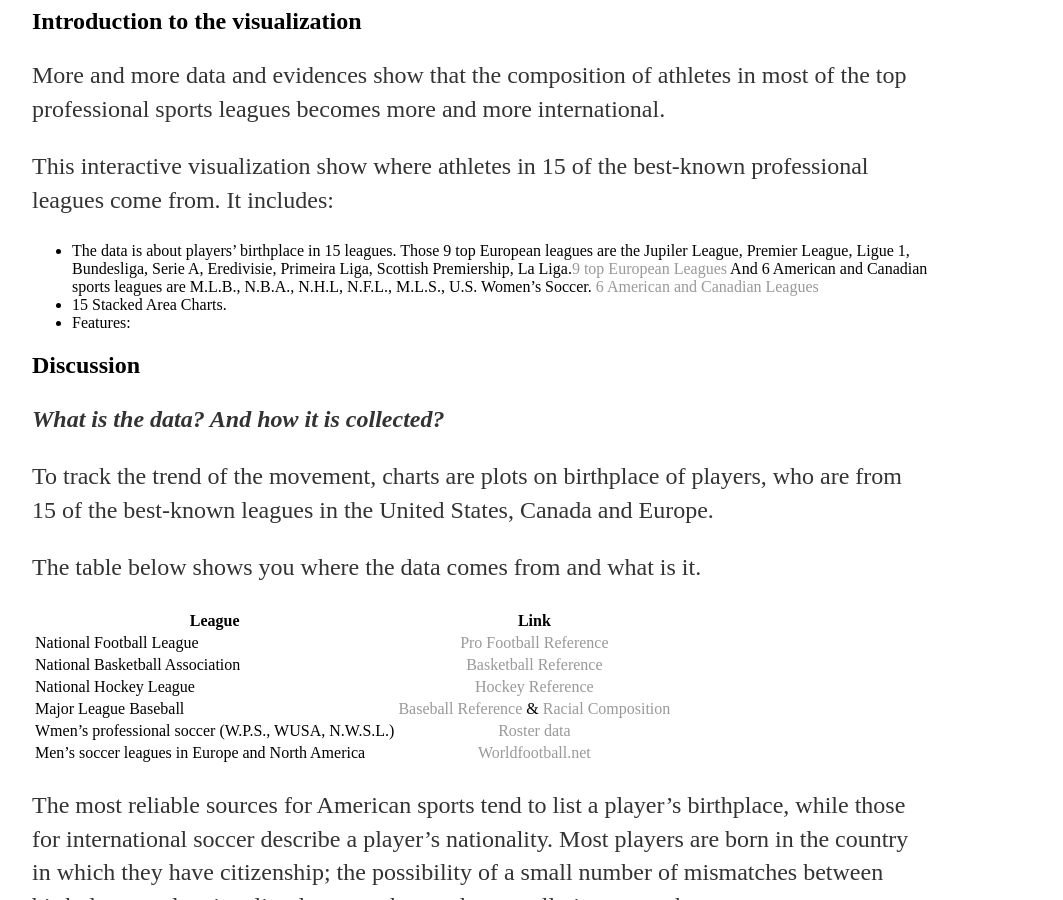
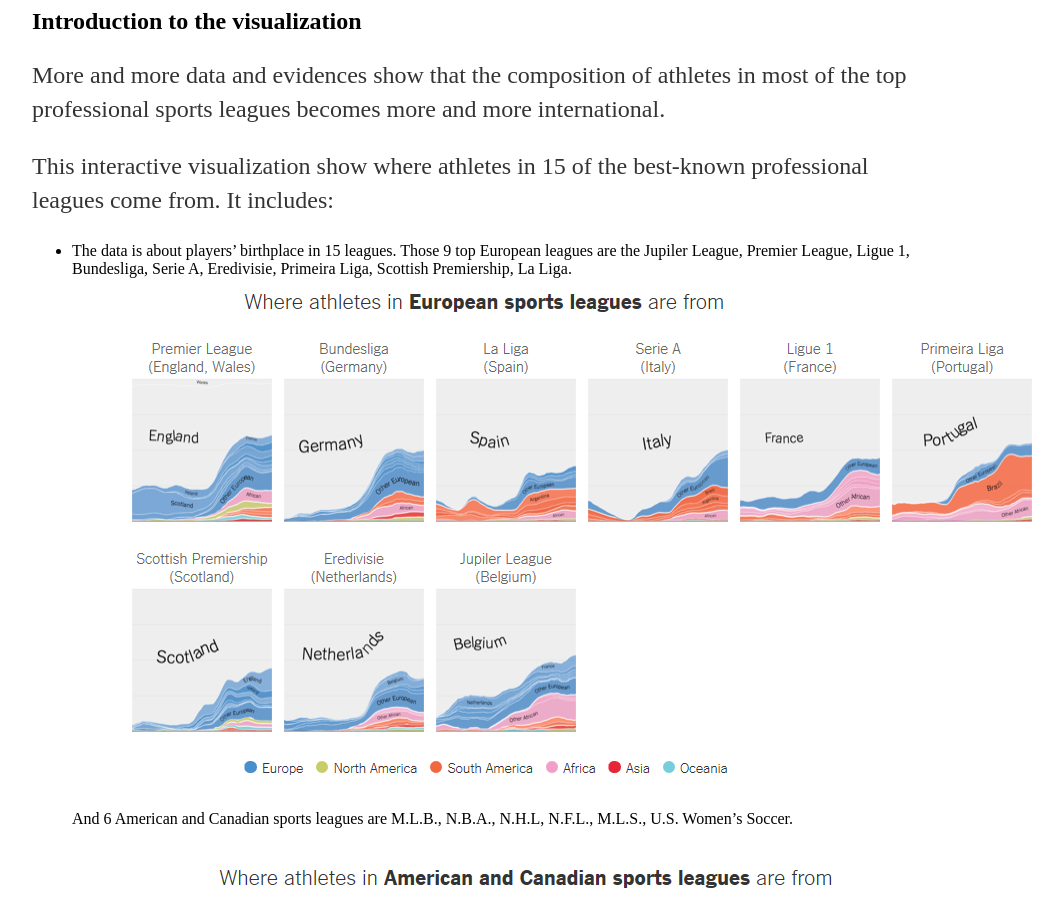
Before and after one commit to mimiyang/mimiyang.github.io, a Jekyll site: the page built from index.md, in a window 1280 px wide and 900 px high, scrolled down 890 px. Shown: the whole window, without its empty margins (160-1223 px from the left). Built offline with Jekyll 4.4.1, drawn with Linux system fonts in a browser that asks for light colours; our own code applies the rules of GitHub Pages for plain Markdown files.

Commit message:
change index.md

```diff
--- a/index.md
+++ b/index.md
@@ -16,8 +16,8 @@ More and more data and evidences show that the composition of athletes in most o
 This interactive visualization show where athletes in 15 of the best-known professional leagues come from. It includes:
 
 - The data is about players' birthplace in 15 leagues. Those 9 top
-European leagues are  the Jupiler League, Premier League, Ligue 1, Bundesliga, Serie A, Eredivisie, Primeira Liga, Scottish Premiership, La Liga.[9 top European Leagues](/european_01.PNG)
- And 6 American and Canadian sports leagues are M.L.B., N.B.A., N.H.L, N.F.L., M.L.S., U.S. Women's Soccer. [6 American and Canadian Leagues](/usa_01.PNG)
+European leagues are  the Jupiler League, Premier League, Ligue 1, Bundesliga, Serie A, Eredivisie, Primeira Liga, Scottish Premiership, La Liga.![](/european_01.PNG)
+ And 6 American and Canadian sports leagues are M.L.B., N.B.A., N.H.L, N.F.L., M.L.S., U.S. Women's Soccer. ![](/usa_01.PNG)
 - 15 Stacked Area Charts.
 - Features:
 
```
